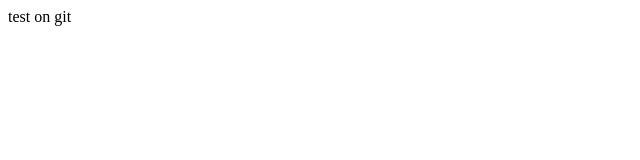
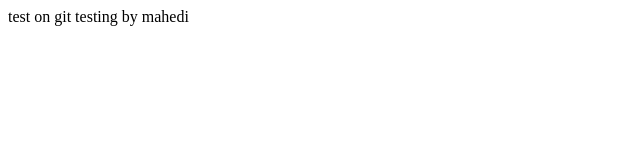
Before and after one commit to mahedi898/html-css-conceptual, a plain HTML site: page index.html in a window 1280 px wide. Shown: the whole page, without its empty margins (0-640 px from the left). Drawn offline with Linux system fonts and the light colour scheme.

Commit message:
secend commit

```diff
--- a/index.html
+++ b/index.html
@@ -7,5 +7,6 @@
 </head>
 <body>
     test on git
+    testing by mahedi
 </body>
 </html>
```
